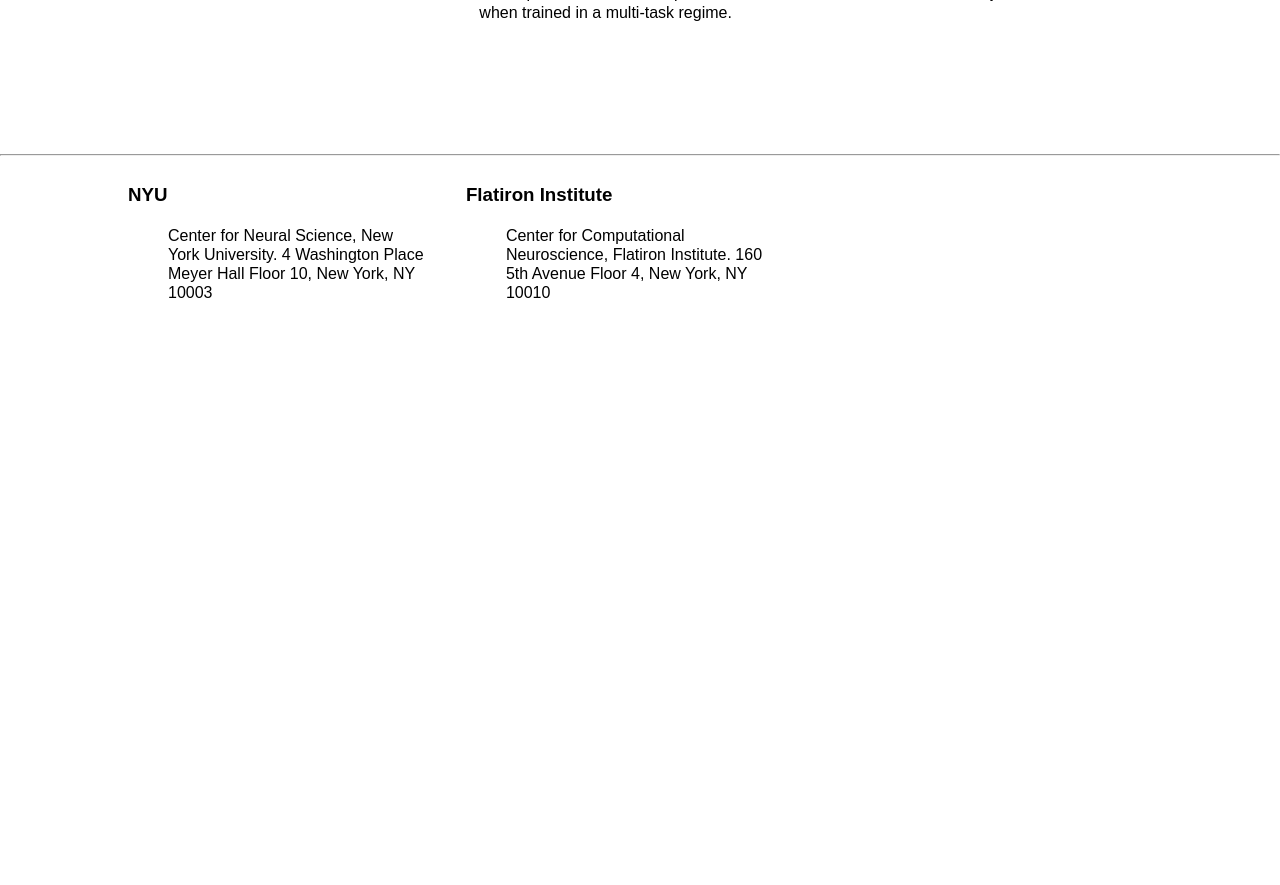
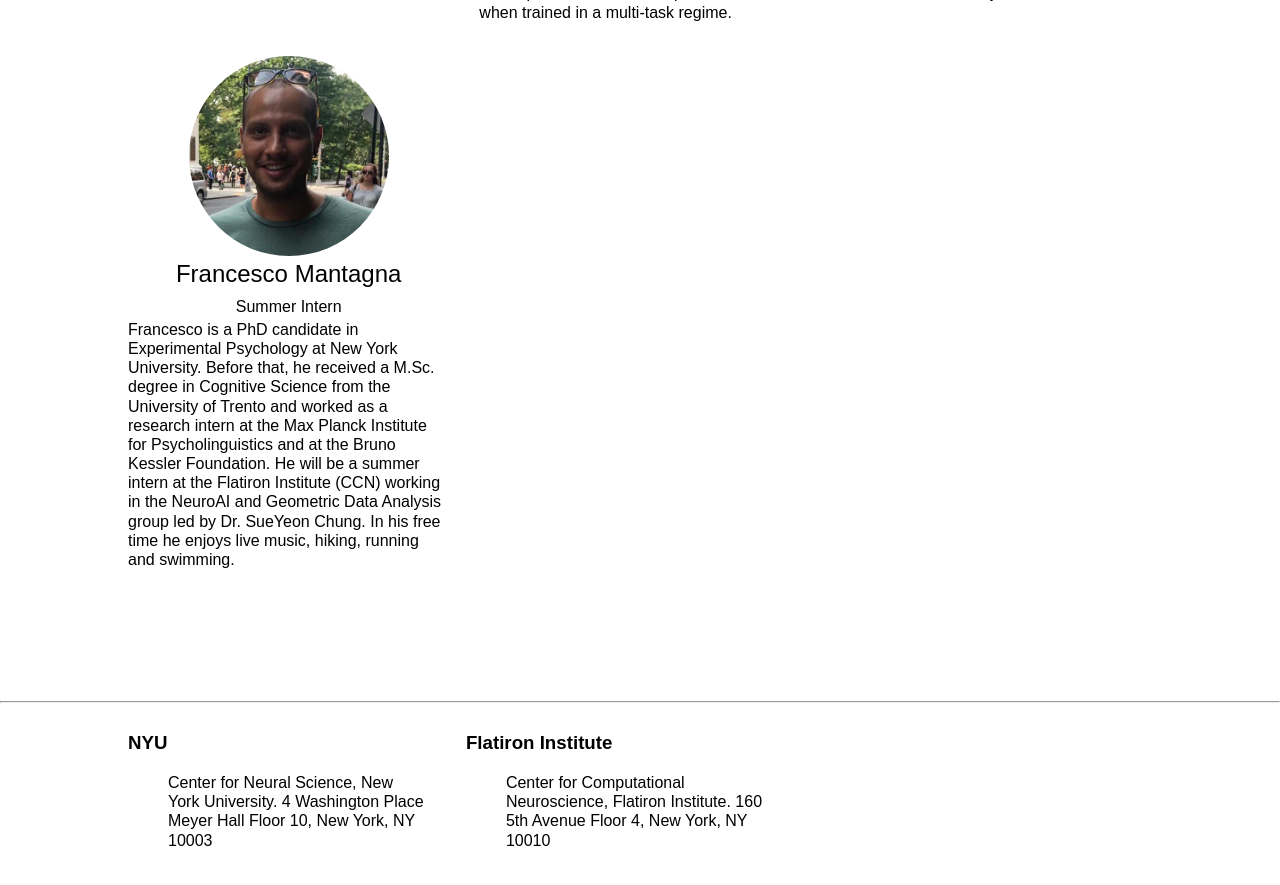
Before and after one commit to chung-neuroai-lab/chung-neuroai-lab.github.io, a Jekyll site: the page built from people.md, in a window 1280 px wide and 900 px high, scrolled down 3442 px. Shown: the top 885 px of the window. Built offline with Jekyll 4.4.1, drawn with Linux system fonts in a browser that asks for light colours; our own code applies the rules of GitHub Pages for plain Markdown files; before the commit the page ends 3960 px from its top, so only the background shows below that.

Commit message:
added intern

```diff
--- a/people.md
+++ b/people.md
@@ -113,4 +113,11 @@ is_grid: true
     <div id="person" class="card-body"> <!--Description--> Zijing is a Mathematics and Computer Science undergraduate student at Georgia Tech, with a minor in psychology, who will be interning at Flatiron Institute for summer research. He is excited to explore the role of stochasticity plays in both of biological and artificial neural networks. Apart from academic life, he finds enjoyment in reading, playing table tennis and soccer, and listening to classical music and jazz. </div>
 </div>
 
+<div id="profile" class="card">
+    <img id="profile-img" class="card-img" src="{{site.baseurl | prepend:site.url}}assets/img/francesco-mantegna.jpg"/>
+    <div id="person" class="card-title"> <!----Title---> Francesco Mantagna</div>
+    <div id="person" class="card-subtitle"> <!----Title---> Summer Intern</div>
+    <div id="person" class="card-body"> <!--Description--> Francesco is a PhD candidate in Experimental Psychology at New York University. Before that, he received a M.Sc. degree in Cognitive Science from the University of Trento and worked as a research intern at the Max Planck Institute for Psycholinguistics and at the Bruno Kessler Foundation. He will be a summer intern at the Flatiron Institute (CCN) working in the NeuroAI and Geometric Data Analysis group led by Dr. SueYeon Chung. In his free time he enjoys live music, hiking, running and swimming.  </div>
 </div>
+
+</div>
```
Also changed, not shown: assets/img/francesco-mantegna.jpg (added).
